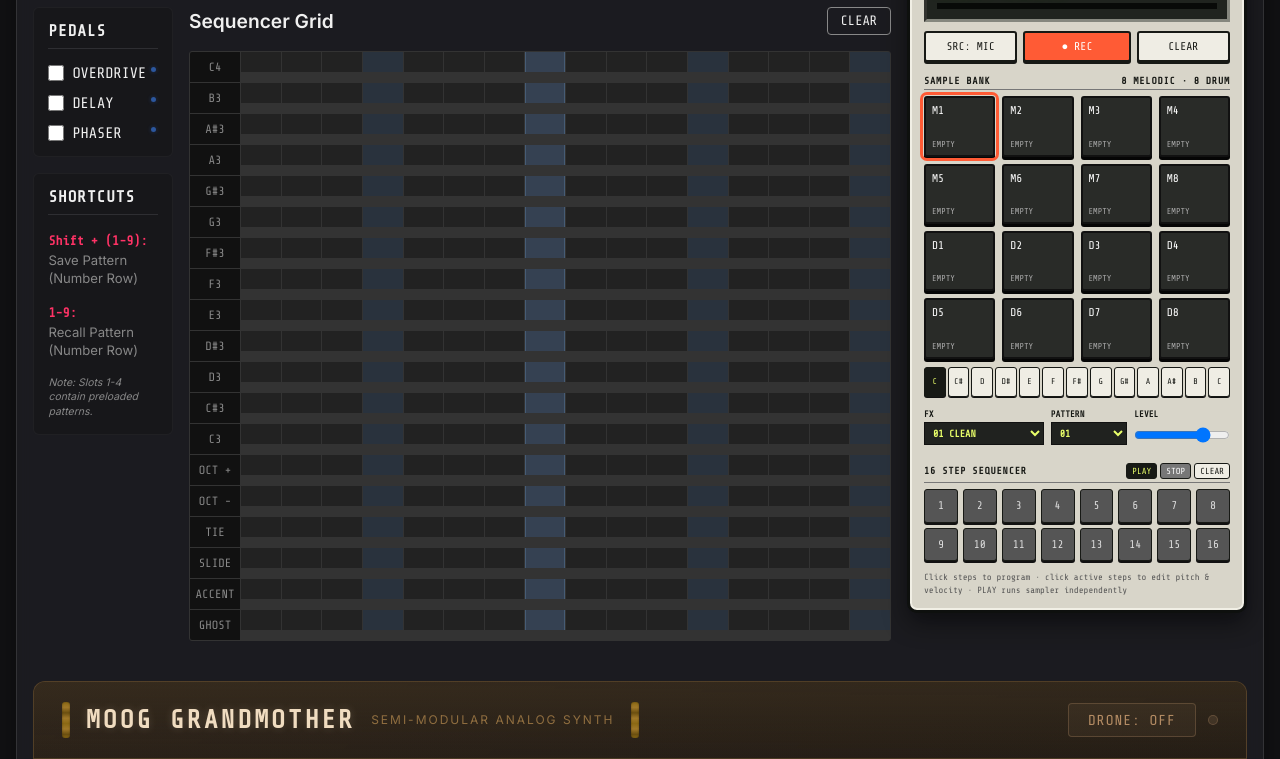
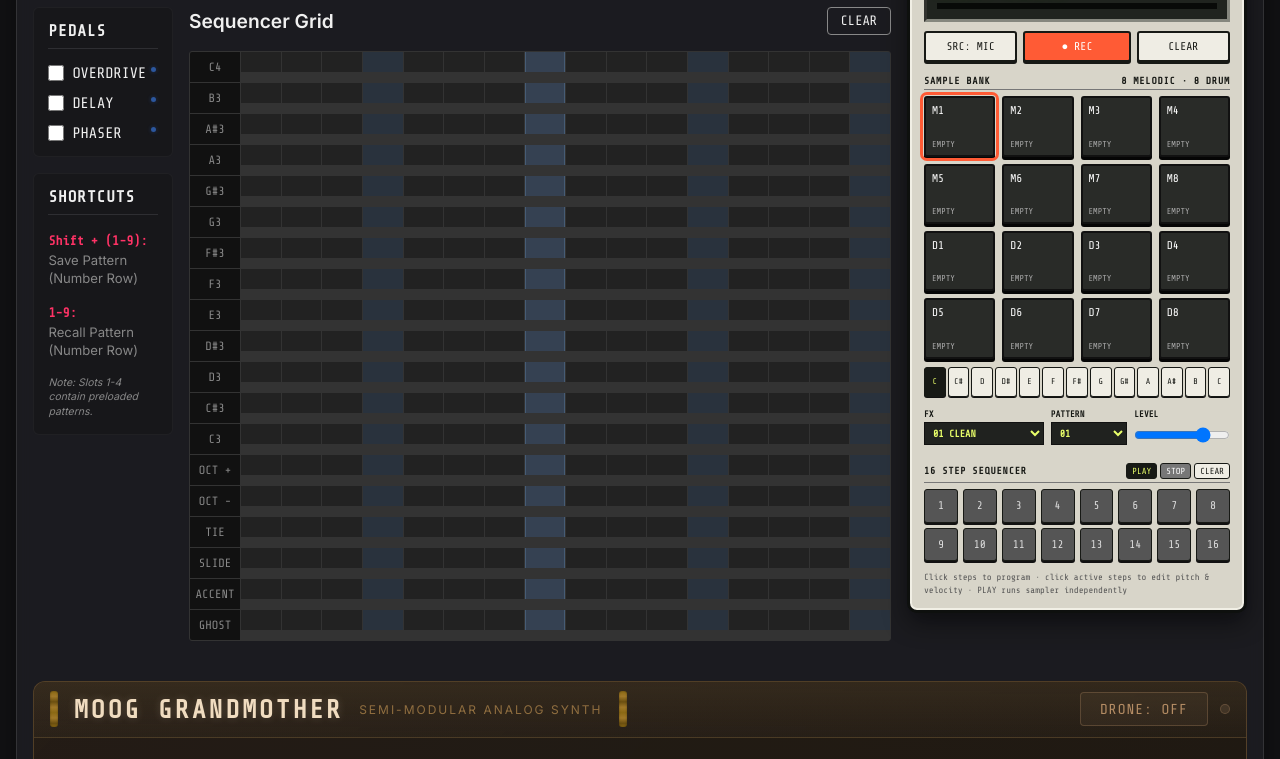
Before and after one commit to hellonearthis/TB-303-vibe, a plain HTML site: page index.html in a window 1280 px wide. Shown: the part 169-928 px from the top of the page. Drawn offline with nearby package versions, Linux system fonts and the light colour scheme.

Commit message:
UI: Reduce padding in grandmother header

```diff
--- a/style.css
+++ b/style.css
@@ -326,7 +326,7 @@ button {
     display: flex;
     justify-content: space-between;
     align-items: center;
-    padding: 1.25rem 1.75rem;
+    padding: 0.6rem 1rem;
     background: linear-gradient(180deg, rgba(60, 48, 32, 0.6), transparent);
     border-bottom: 1px solid rgba(210, 160, 90, 0.15);
 }
```
